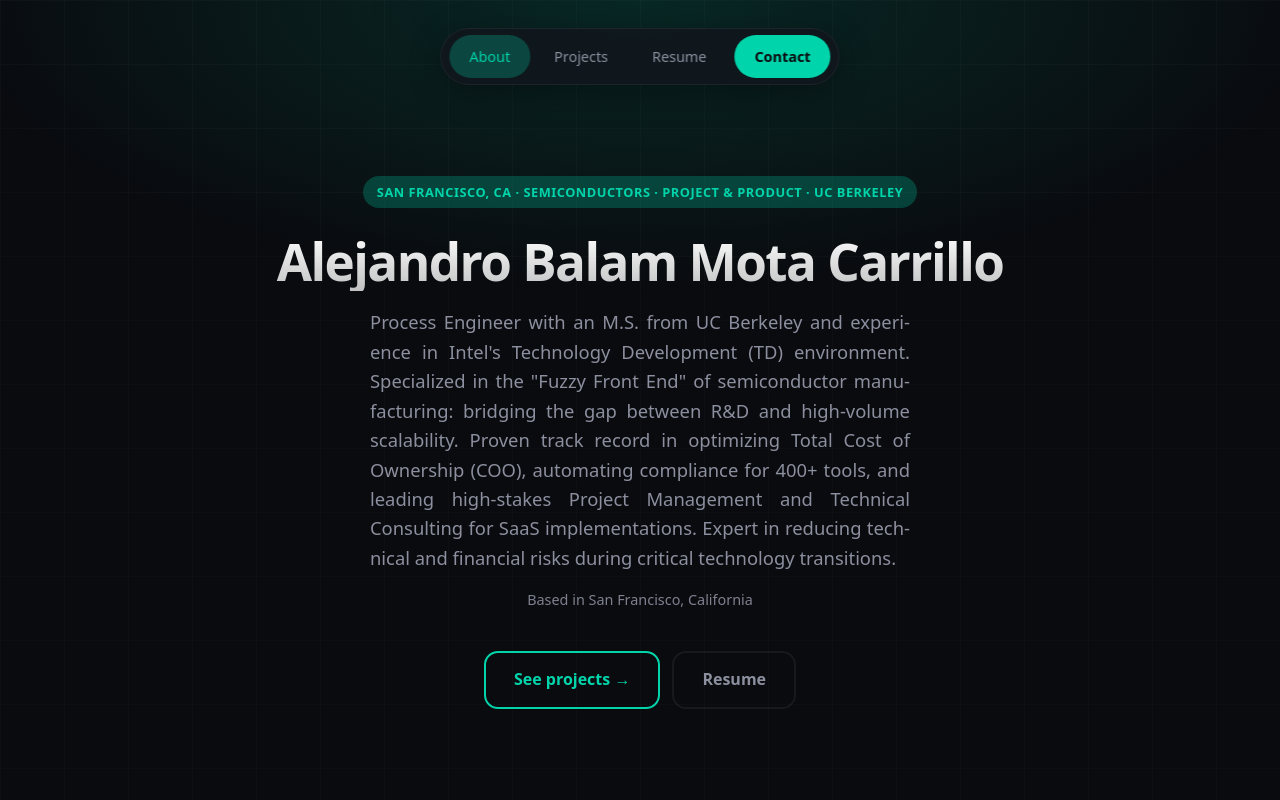
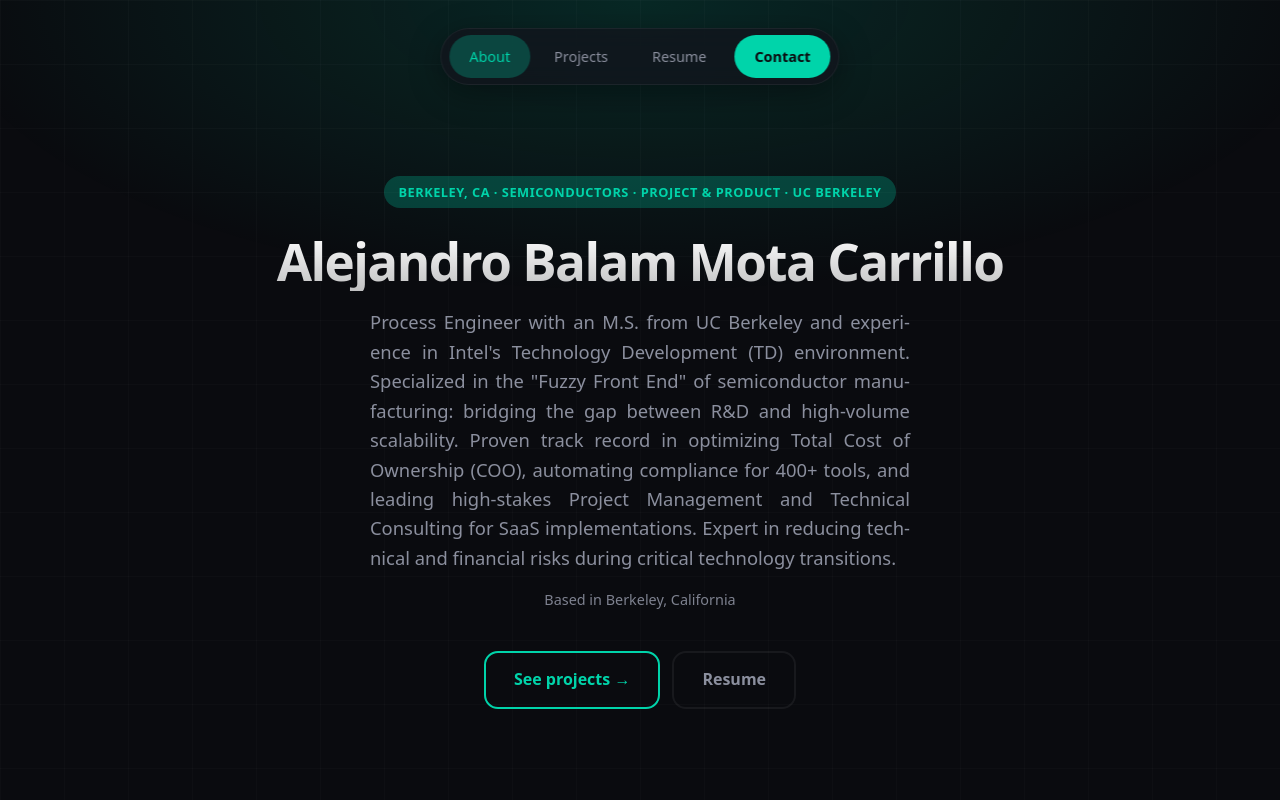
Before and after one commit to balammota/balam_projects, a website: page index.html in a window 1280 px wide. Shown: the top 800 px of the page. Drawn offline with Linux system fonts and the light colour scheme.

Commit message:
Update index.html

```diff
--- a/index.html
+++ b/index.html
@@ -18,10 +18,10 @@
 
   <main class="main">
     <section class="hero">
-      <span class="badge">San Francisco, CA · Semiconductors · Project & Product · UC Berkeley</span>
+      <span class="badge">Berkeley, CA · Semiconductors · Project & Product · UC Berkeley</span>
       <h1>Alejandro Balam Mota Carrillo</h1>
       <p class="subtitle">Process Engineer with an M.S. from UC Berkeley and experience in Intel's Technology Development (TD) environment. Specialized in the "Fuzzy Front End" of semiconductor manufacturing: bridging the gap between R&D and high-volume scalability. Proven track record in optimizing Total Cost of Ownership (COO), automating compliance for 400+ tools, and leading high-stakes Project Management and Technical Consulting for SaaS implementations. Expert in reducing technical and financial risks during critical technology transitions.</p>
-      <p class="hero-location">Based in San Francisco, California</p>
+      <p class="hero-location">Based in Berkeley, California</p>
       <div class="hero-ctas">
         <a href="projects.html" class="cta">See projects →</a>
         <a href="https://drive.google.com/file/d/1JFLhD9Oc25SKc7ZiXVQSmat9p5E7IIUe/view?usp=sharing" class="cta cta-secondary" target="_blank" rel="noopener">Resume</a>
```
